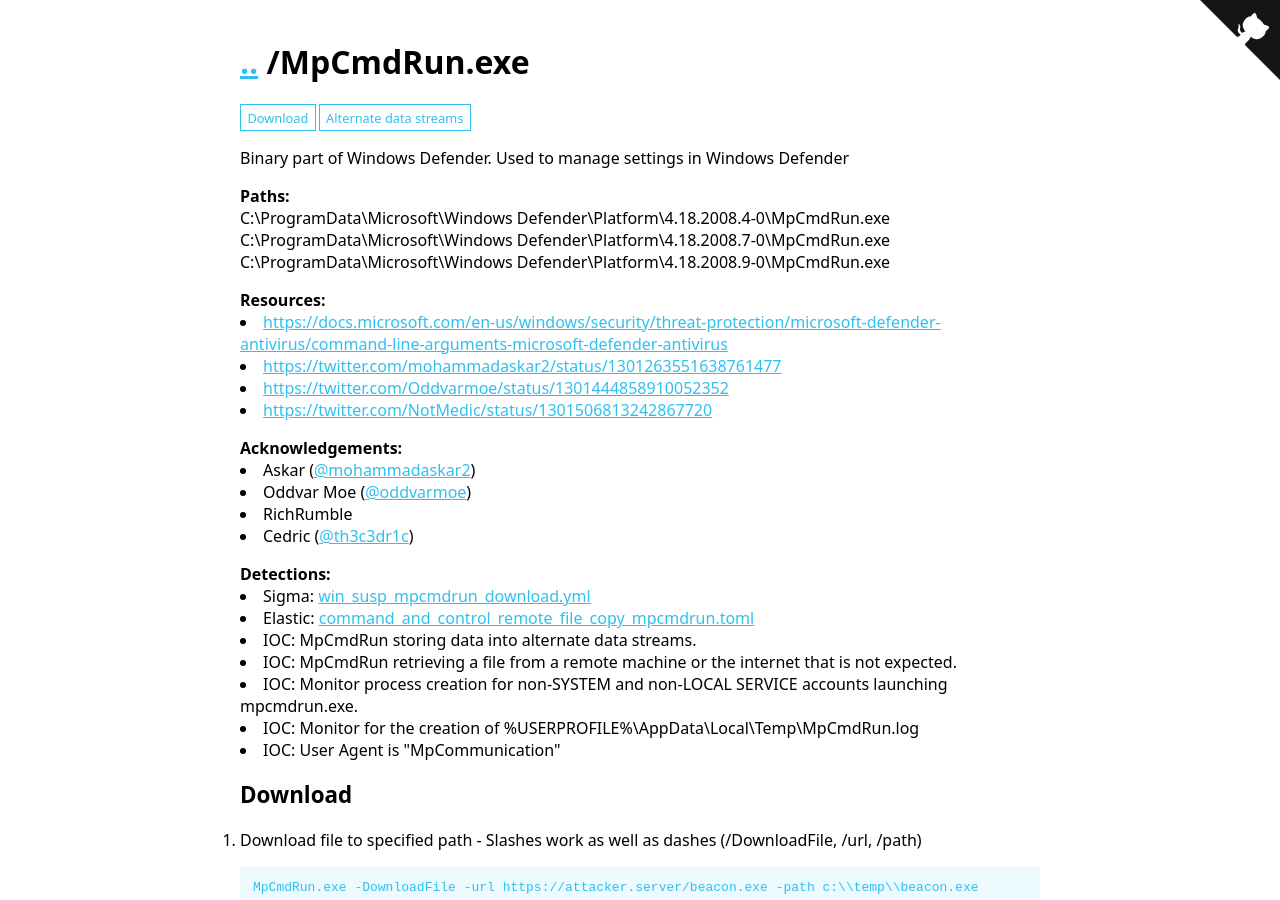
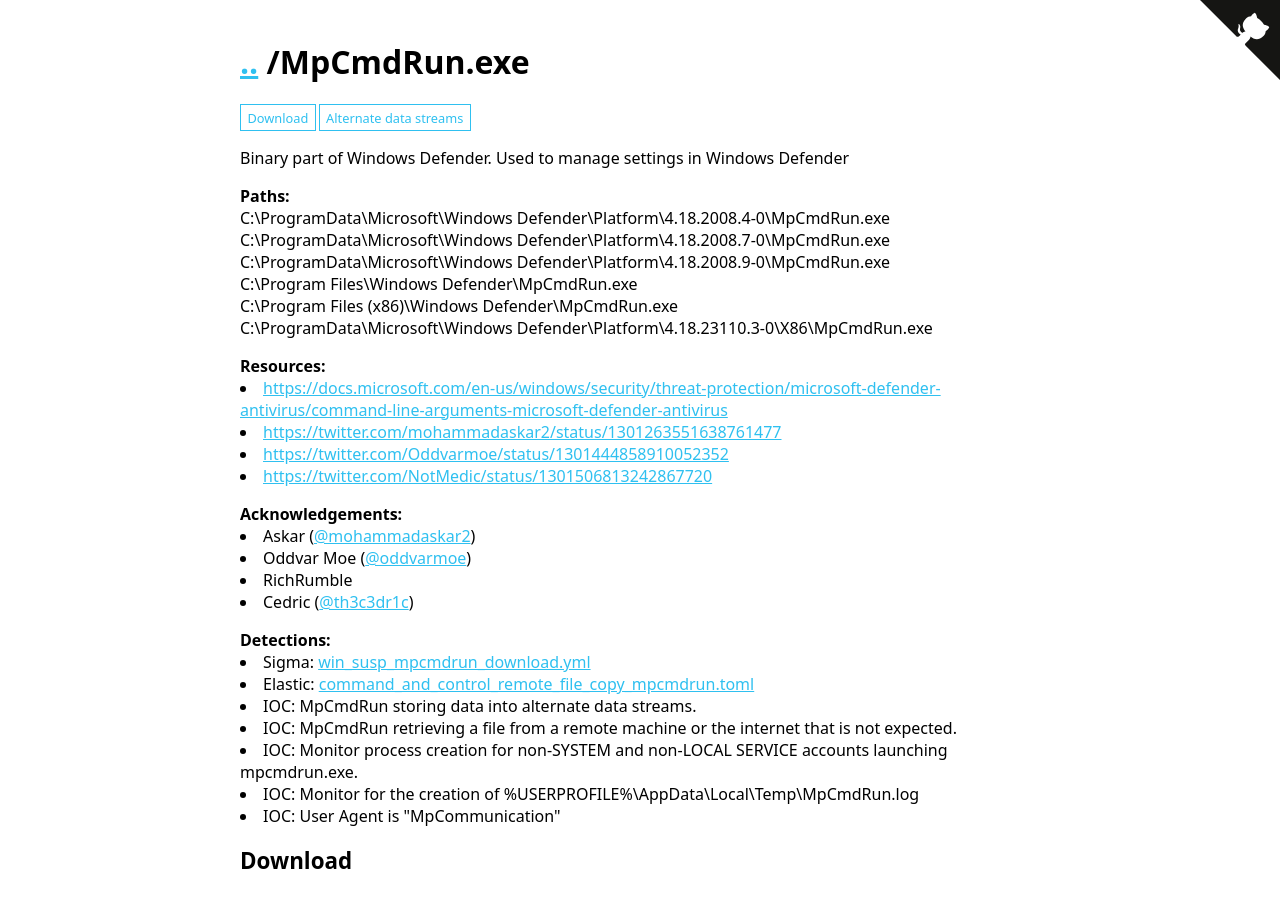
Before and after one commit to LOLBAS-Project/LOLBAS-Project.github.io, a Jekyll site: the page built from _lolbas/Binaries/MpCmdRun.md, in a window 1280 px wide and 900 px high. Built offline with Jekyll 4.4.1, drawn with Linux system fonts in a browser that asks for light colours.

Commit message:
Applying update LOLBAS-Project/LOLBAS@e62749f81aaa33767ed60cf5d990d12853e5fc3b

```diff
--- a/_lolbas/Binaries/MpCmdRun.md
+++ b/_lolbas/Binaries/MpCmdRun.md
@@ -29,6 +29,9 @@ Full_Path:
   - Path: C:\ProgramData\Microsoft\Windows Defender\Platform\4.18.2008.4-0\MpCmdRun.exe
   - Path: C:\ProgramData\Microsoft\Windows Defender\Platform\4.18.2008.7-0\MpCmdRun.exe
   - Path: C:\ProgramData\Microsoft\Windows Defender\Platform\4.18.2008.9-0\MpCmdRun.exe
+  - Path: C:\Program Files\Windows Defender\MpCmdRun.exe
+  - Path: C:\Program Files (x86)\Windows Defender\MpCmdRun.exe
+  - Path: C:\ProgramData\Microsoft\Windows Defender\Platform\4.18.23110.3-0\X86\MpCmdRun.exe
 Code_Sample:
   - Code:
 Detection:
```
Also changed, not shown: _lolbas/Binaries/Microsoft.Workflow.Compiler.md (+1 -1 lines), _lolbas/Binaries/OneDriveStandaloneUpdater.md (+2 -0 lines), _lolbas/Binaries/Wuauclt.md (+1 -0 lines), _lolbas/Binaries/msedgewebview2.md (+1 -0 lines), _lolbas/OtherMSBinaries/OpenConsole.md (+1 -0 lines).
